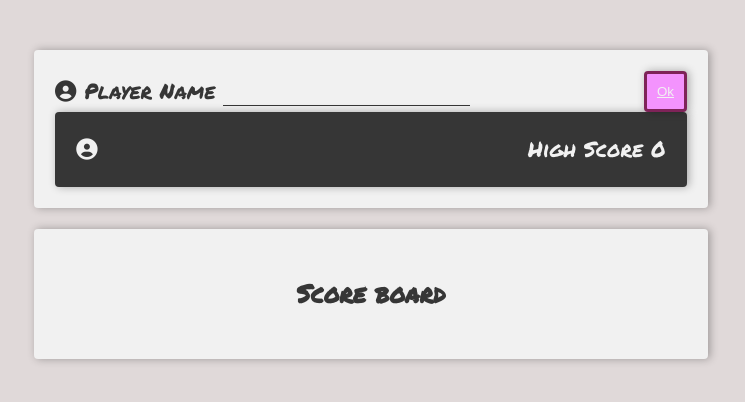
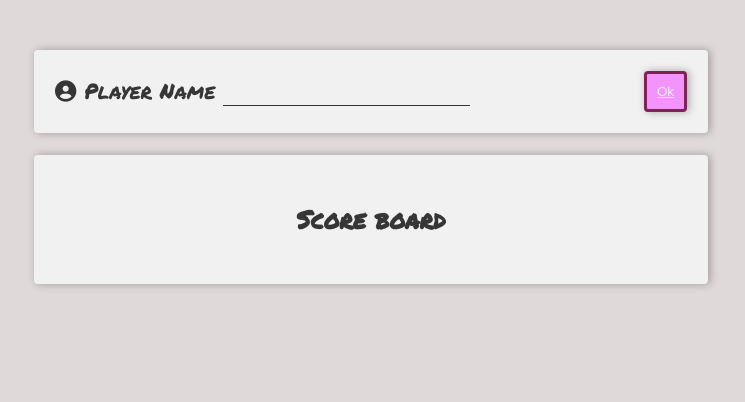
Before and after one commit to JustinLGates/Ballon_Pop, a plain HTML site: page index.html in a window 1280 px wide. Shown: the part 182-584 px from the top of the page, without its empty margins (269-1014 px from the left). Drawn offline with Linux system fonts and the light colour scheme.

Commit message:
bug fix on high score card

```diff
--- a/index.html
+++ b/index.html
@@ -35,7 +35,7 @@
 
 
 
-    <div class="card bgdark text-light">
+    <div class="card bgdark text-light hidden">
       <div class="dflex space-between">
         <div>
           <i class="fa fa-user-circle" aria-hidden="true"></i>
```
